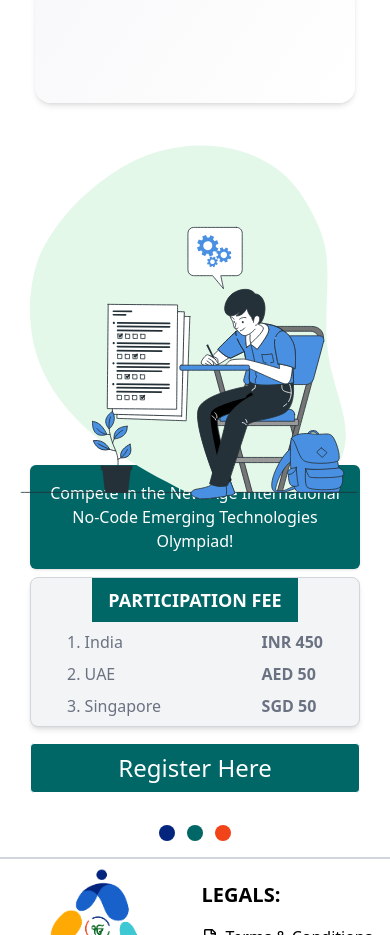
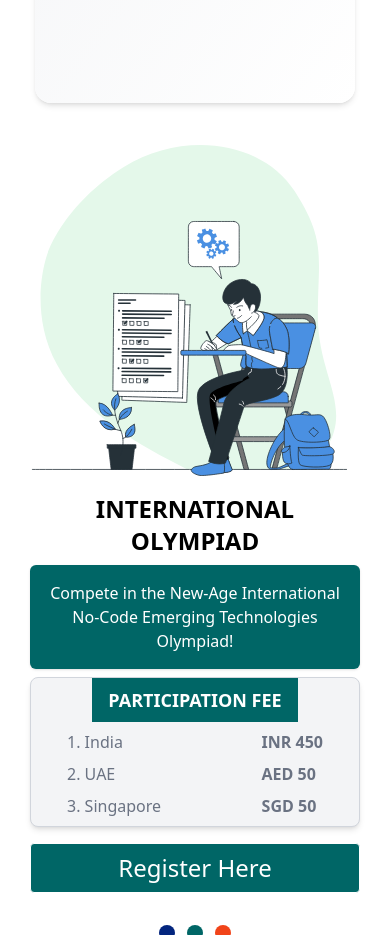
Before and after one commit to edubuk/Edubuk-Main, a React (Vite) app: page / in a window 390 px wide. Shown: the part 7380-8315 px from the top of the page. Built offline with nearby package versions, Linux system fonts and the light colour scheme; no server answers.

Commit message:
performance increased

```diff
--- a/src/pages/Home.tsx
+++ b/src/pages/Home.tsx
@@ -1,4 +1,4 @@
-import { useState, useEffect } from "react";
+import { useState, useEffect, useLayoutEffect } from "react";
 import hero1 from "../assets/HeroImg/hero11.jpg";
 import hero2 from "../assets/HeroImg/tempImg.jpeg";
 import hero3 from "../assets/HeroImg/hero3.jpg";
@@ -75,6 +75,16 @@ const Home = () => {
     };
     getPaymentId();
   }, [showSuccessPopup]);
+
+  useLayoutEffect(() => {
+  const hash = window.location.hash;
+  if (hash) {
+    const target = document.querySelector(hash);
+    if (target) {
+      target.scrollIntoView({ behavior: 'smooth' });
+    }
+  }
+}, []);
 
 
   // Auto-slide every 5 seconds
@@ -718,18 +728,13 @@ const Home = () => {
         </div>
       </div>
       <div
-        className="flex flex-wrap items-center justify-center gap-2 p-2"
+        className="flex flex-wrap items-center justify-center gap-2 p-2 "
         id="register"
       >
 
-        <div className="w-fit h-[250px] sm:w-[400px] sm:h-[400px]">
-          {/* <DotLottieReact
-            src="https://lottie.host/586ad214-f76e-4d3c-8b67-e9e05e893ba2/4314PkEllr.lottie"
-            loop
-            autoplay
-          /> */}
-          <Lottie loop={true} animationData={aniJson1} height={400} width={400} />
-        </div>
+
+      <Lottie loop={true} animationData={aniJson1} className="w-[350px] h-[350px] md:w-[400px] md:h-[400px]"/>
+
 
         {showPopup && (
           <PaymentPopup
```
